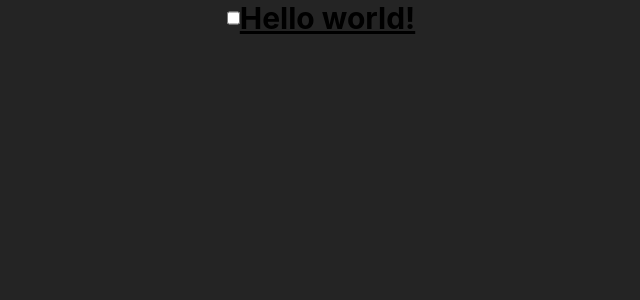
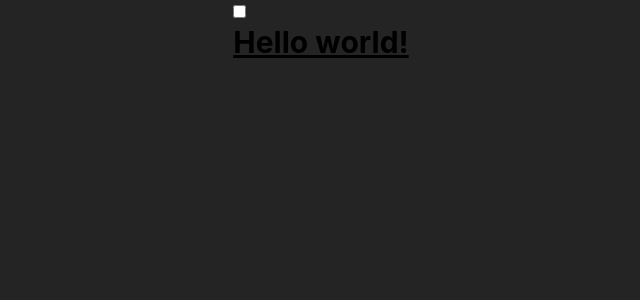
Before and after one commit to GabrielCampos99/todo-clientv2, a React (Vite) app: page / in a window 1280 px wide. Shown: the top 300 px of the page, without its empty margins (319-959 px from the left). Built offline with nearby package versions, Linux system fonts and the light colour scheme.

Commit message:
feat: react slick carousel

```diff
--- a/src/App.tsx
+++ b/src/App.tsx
@@ -1,5 +1,6 @@
 import { useState } from 'react';
 import useDarkSide from './hooks/useToggleThemeMode';
+import Carrousel from './components/Carrousel';
 
 const App = () => {
   const { colorTheme, setTheme } = useDarkSide();
@@ -12,7 +13,8 @@ const App = () => {
     setDarkSide(checked);
   };
   return (
-    <div className="w-full flex justify-center">
+    <div className="w-full flex flex-col">
+      <div className="items-center mx-auto">
         <input
           type="checkbox"
           onChange={(e) => toggleDarkMode(e)}
@@ -21,6 +23,9 @@ const App = () => {
         <h1 className="text-3xl font-bold underline dark:text-red-900">
           Hello world!
         </h1>
+
+        <div />
+      </div>
     </div>
   );
 };
```
Also changed, not shown: 1 other file (tests, documents, lock files or other folders). Lines whose indentation alone changed are shown as unchanged.
